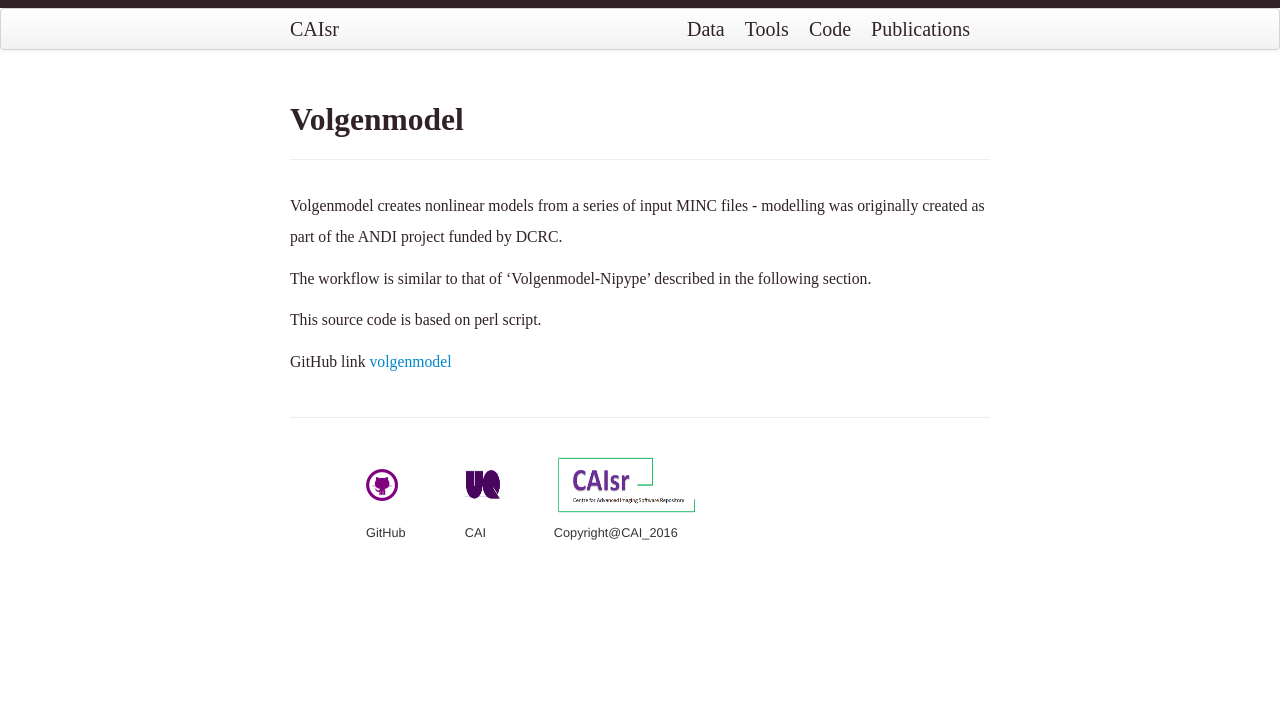
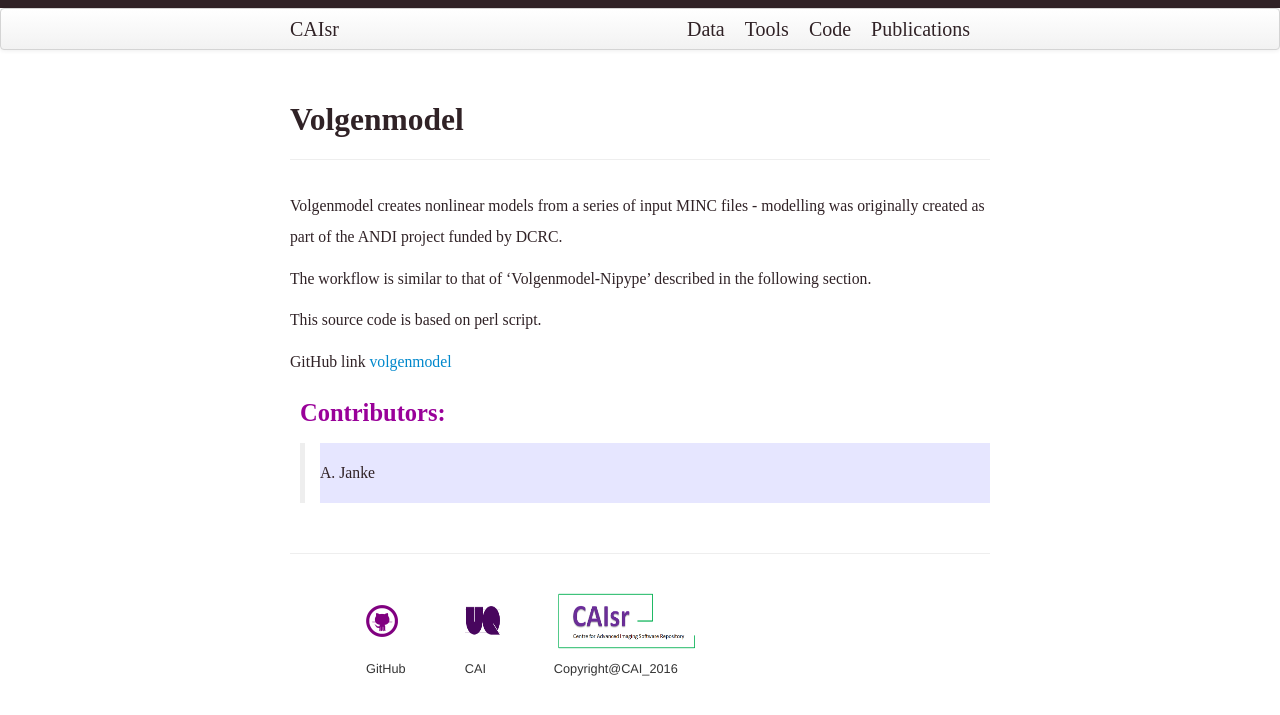
Before and after one commit to CAIsr/CAIsr.github.io, a Jekyll site: the page built from pages/volgenmodel.md, in a window 1280 px wide. Shown: the top 715 px of the page. Built offline with Jekyll 4.4.1, drawn with Linux system fonts in a browser that asks for light colours.

Commit message:
Update volgenmodel.md
add contributor list

```diff
--- a/pages/volgenmodel.md
+++ b/pages/volgenmodel.md
@@ -13,3 +13,18 @@ The workflow is similar to that of 'Volgenmodel-Nipype' described in the followi
 This source code is based on perl script.
 
 GitHub link [volgenmodel](https://github.com/CAIsr/volgenmodel)
+
+
+
+<dl>
+
+<dd> <h3 style="color:#990099;"> Contributors: </h3> </dd>
+
+<dd> <blockquote> <div style="background-color:#e6e6ff; font-style:normal; font-family:Times New Roman;"> <br>
+
+A. Janke <br>
+<br>
+
+</div></blockquote> </dd>
+
+</dl>
```
